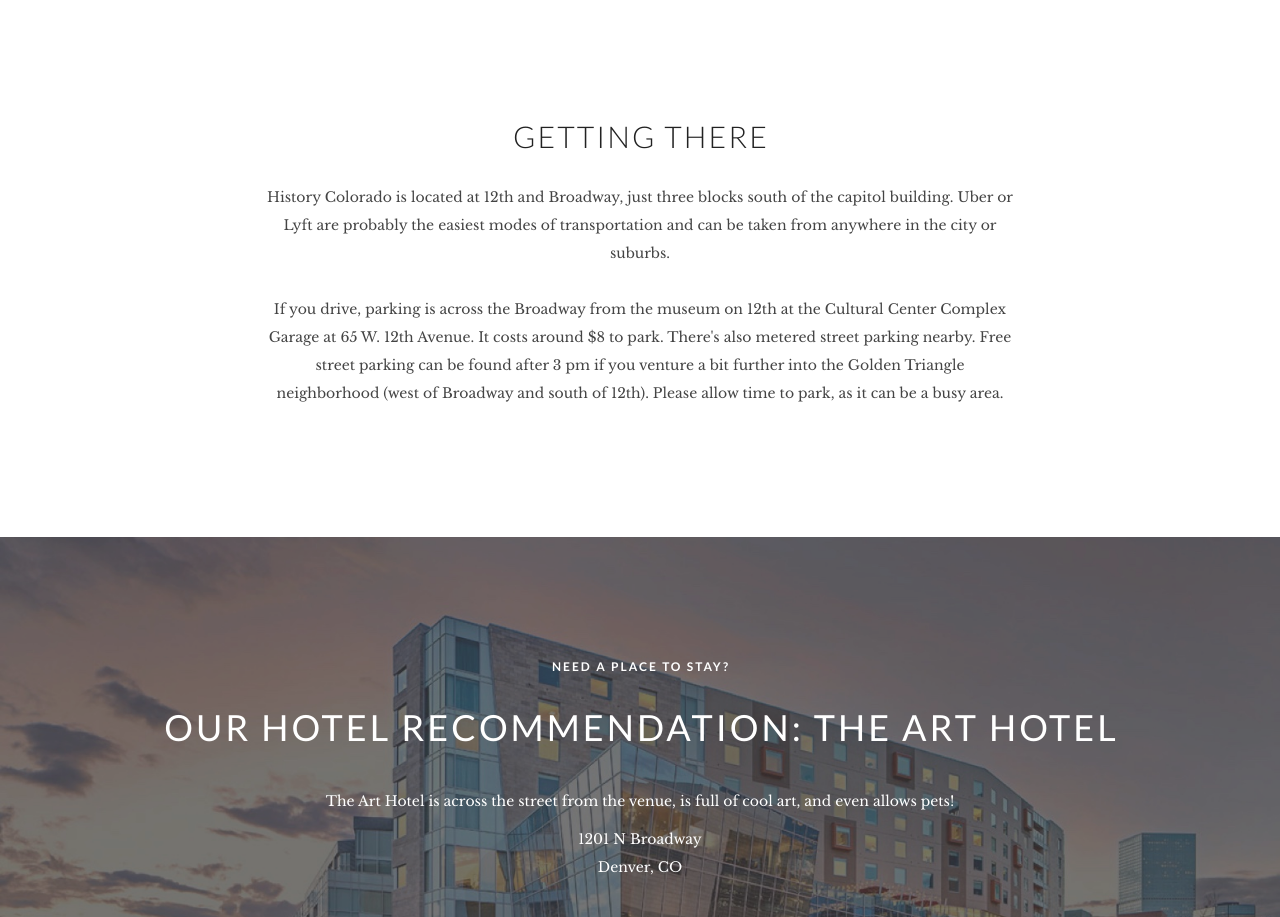
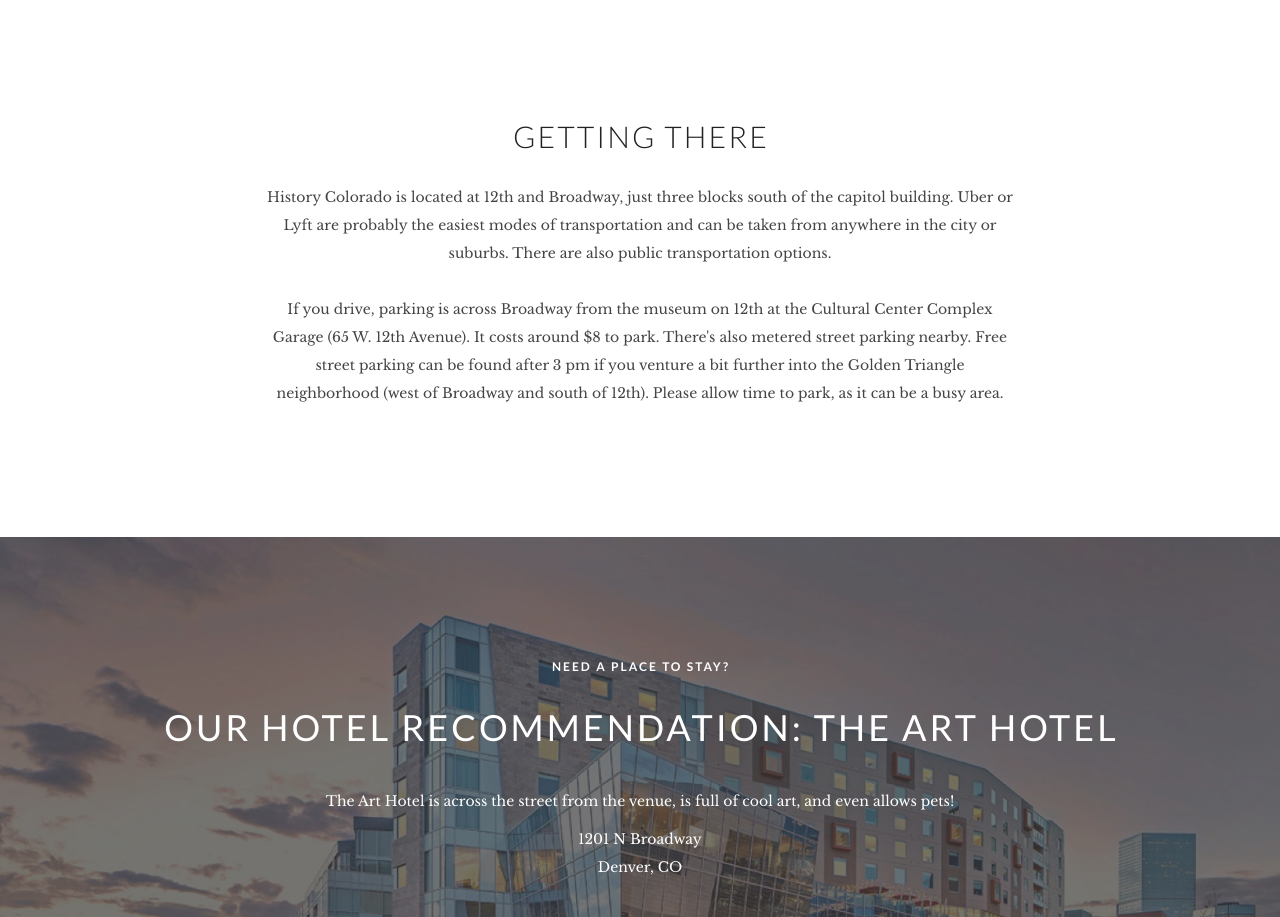
Before and after one commit to katemills3/droplet-site, a plain HTML site: page index.html in a window 1280 px wide. Shown: the part 1470-2387 px from the top of the page. Drawn offline with nearby package versions, Linux system fonts and the light colour scheme; a web font is replaced by a local one.

Commit message:
further update parking and transport info

```diff
--- a/index.html
+++ b/index.html
@@ -63,7 +63,7 @@
 					<div class="row">
 						<div class="col-md-8 col-md-offset-2 col-sm-10 col-sm-offset-1 text-center">
 							<h2>
-								Getting there</h2><br>History Colorado is located at 12th and Broadway, just three blocks south of the capitol building. Uber or Lyft are probably the easiest modes of transportation and can be taken from anywhere in the city or suburbs. <br><br>If you drive, parking is across the Broadway from the museum on 12th at the Cultural Center Complex Garage at 65 W. 12th Avenue. It costs around $8 to park. There's also metered street parking nearby. Free street parking can be found after 3 pm if you venture a bit further into the Golden Triangle neighborhood (west of Broadway and south of 12th). Please allow time to park, as it can be a busy area.<br></p>
+								Getting there</h2><br>History Colorado is located at 12th and Broadway, just three blocks south of the capitol building. Uber or Lyft are probably the easiest modes of transportation and can be taken from anywhere in the city or suburbs. There are also public transportation options.<br><br>If you drive, parking is across Broadway from the museum on 12th at the Cultural Center Complex Garage (65 W. 12th Avenue). It costs around $8 to park. There's also metered street parking nearby. Free street parking can be found after 3 pm if you venture a bit further into the Golden Triangle neighborhood (west of Broadway and south of 12th). Please allow time to park, as it can be a busy area.<br></p>
 						</div>
 					</div>
 				</div>
```
